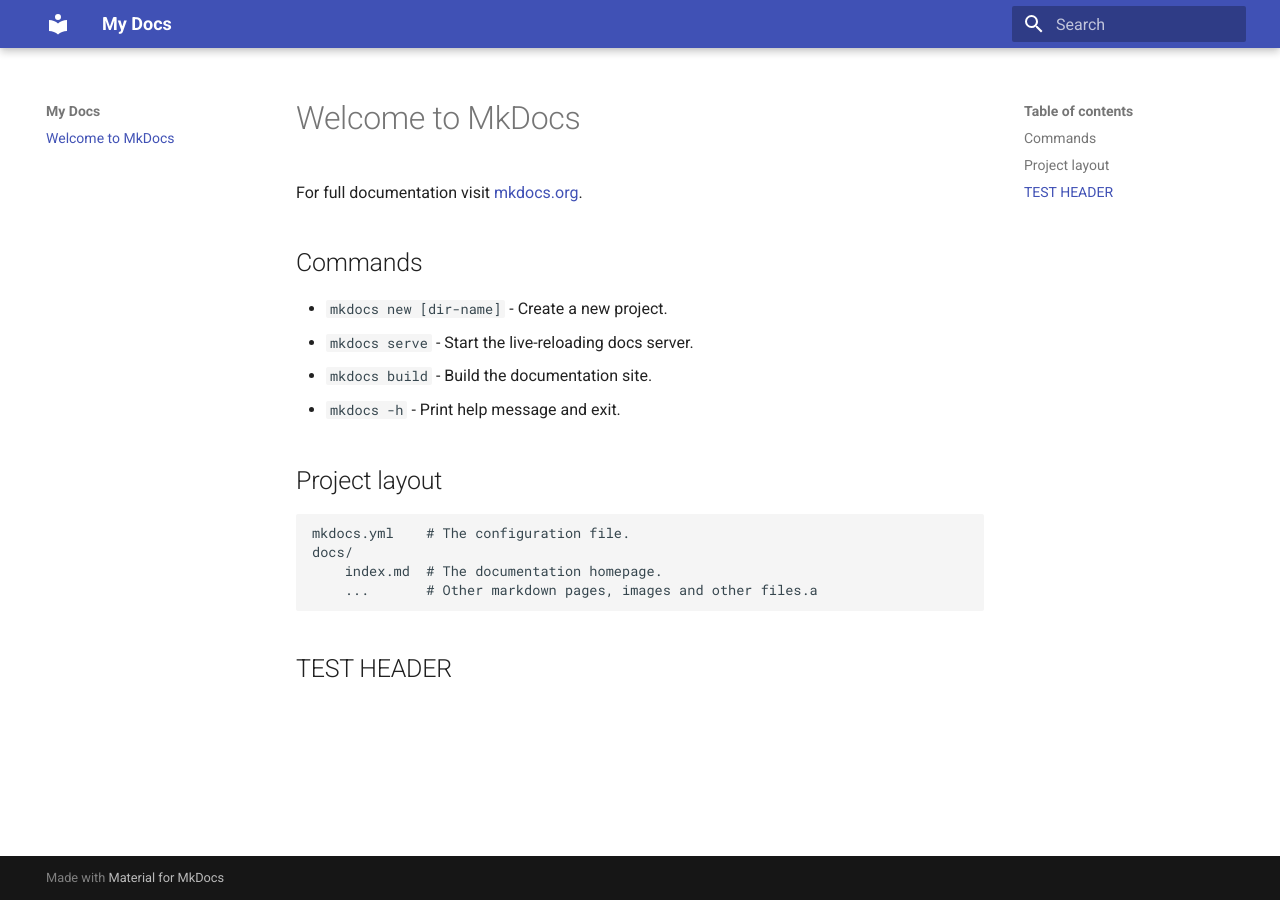
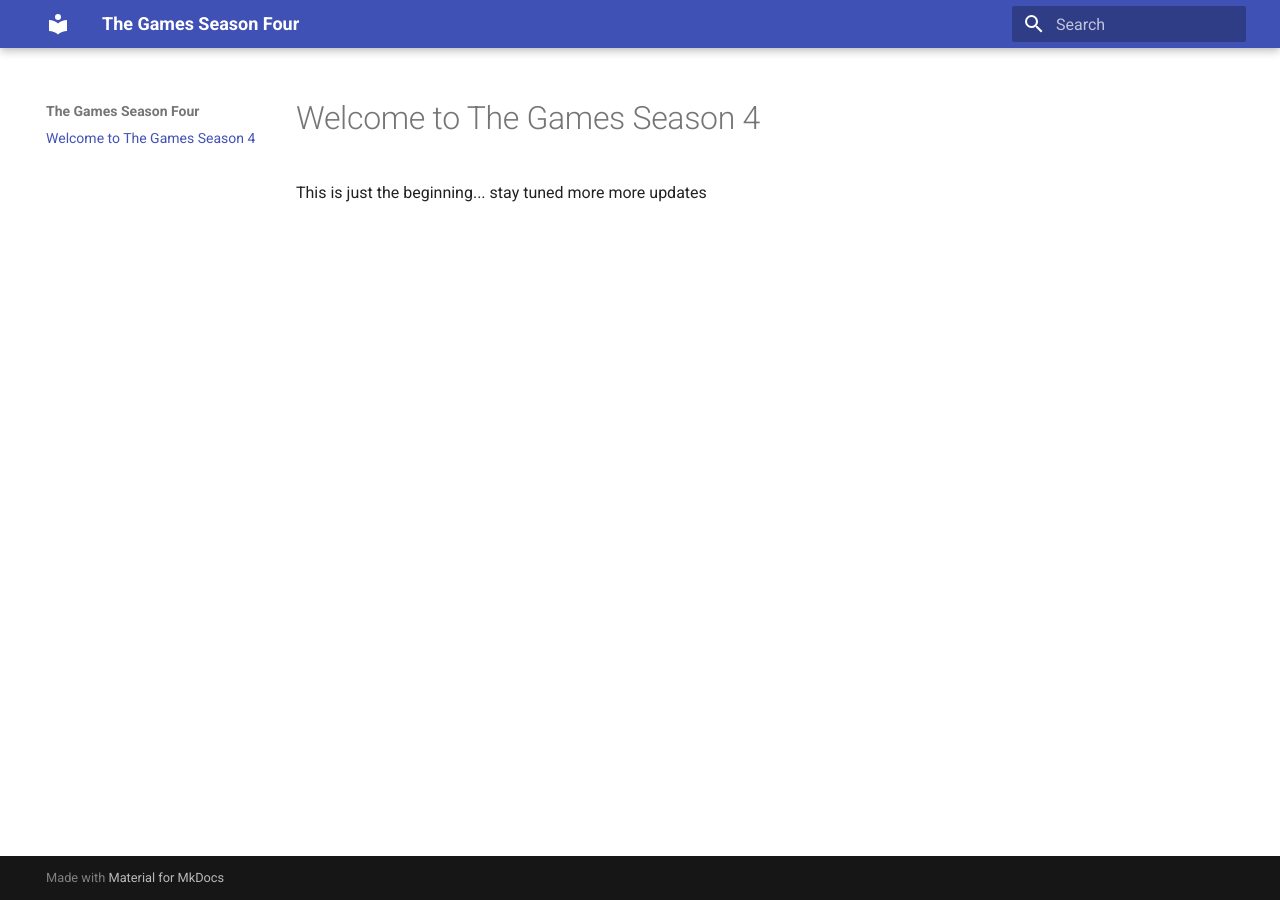
Before and after one commit to thegamesseason4/thegamesseason4.github.io, an MkDocs documentation site: the page built from docs/index.md, in a window 1280 px wide. Built offline with MkDocs 1.6.1 and Material for MkDocs 9.7.7, drawn with Linux system fonts in a browser that asks for light colours.

Commit message:
Added some folders

```diff
--- a/docs/index.md
+++ b/docs/index.md
@@ -1,19 +1,3 @@
-# Welcome to MkDocs
+# Welcome to The Games Season 4
 
-For full documentation visit [mkdocs.org](https://www.mkdocs.org).
-
-## Commands
-
-- `mkdocs new [dir-name]` - Create a new project.
-- `mkdocs serve` - Start the live-reloading docs server.
-- `mkdocs build` - Build the documentation site.
-- `mkdocs -h` - Print help message and exit.
-
-## Project layout
-
-    mkdocs.yml    # The configuration file.
-    docs/
-        index.md  # The documentation homepage.
-        ...       # Other markdown pages, images and other files.a
-
-## TEST HEADER
+This is just the beginning... stay tuned more more updates
--- a/mkdocs.yml
+++ b/mkdocs.yml
@@ -1,3 +1,9 @@
-site_name: My Docs
+site_name: The Games Season Four
 theme:
   name: material
+
+extra_css:
+  - stylesheets/extra.css
+
+extra_javascript:
+  - javascripts/extra.js
```
Also changed, not shown: docs/javascripts/extra.js (added), docs/stylesheets/extra.css (added).
